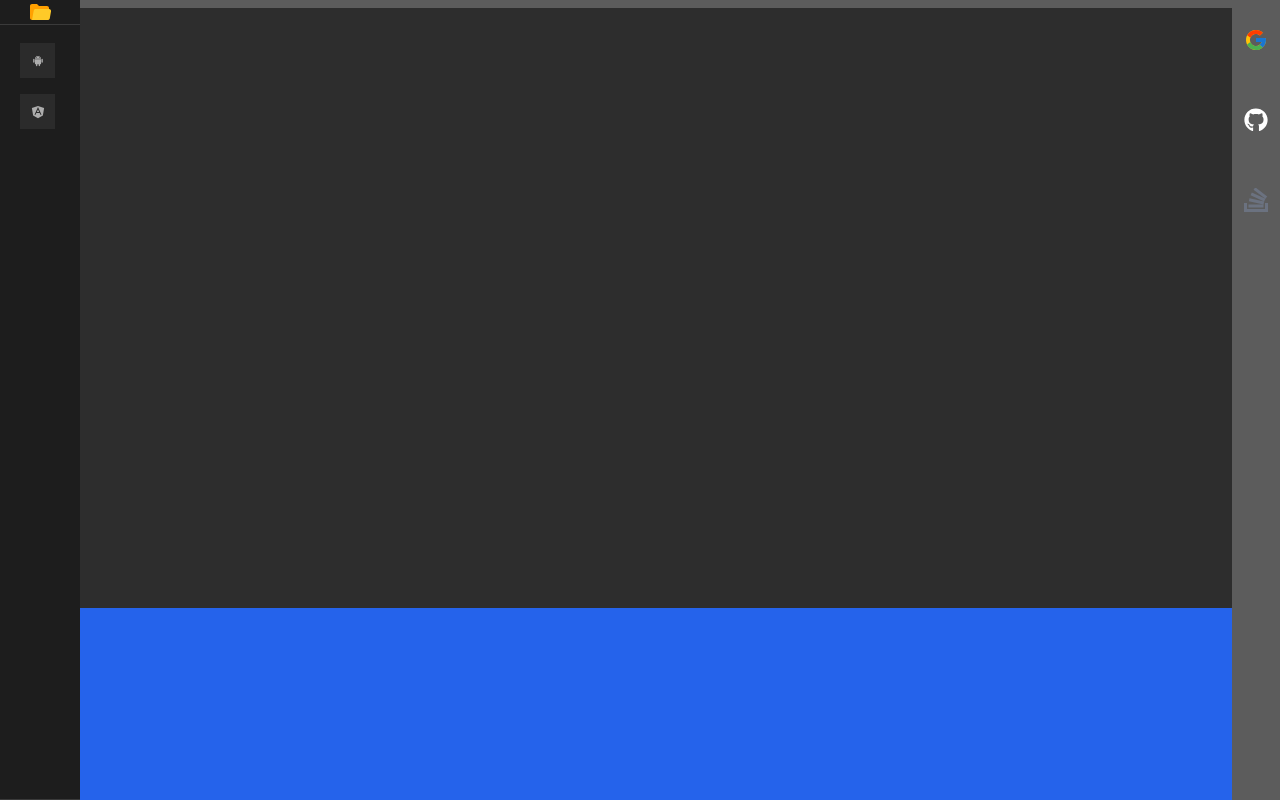
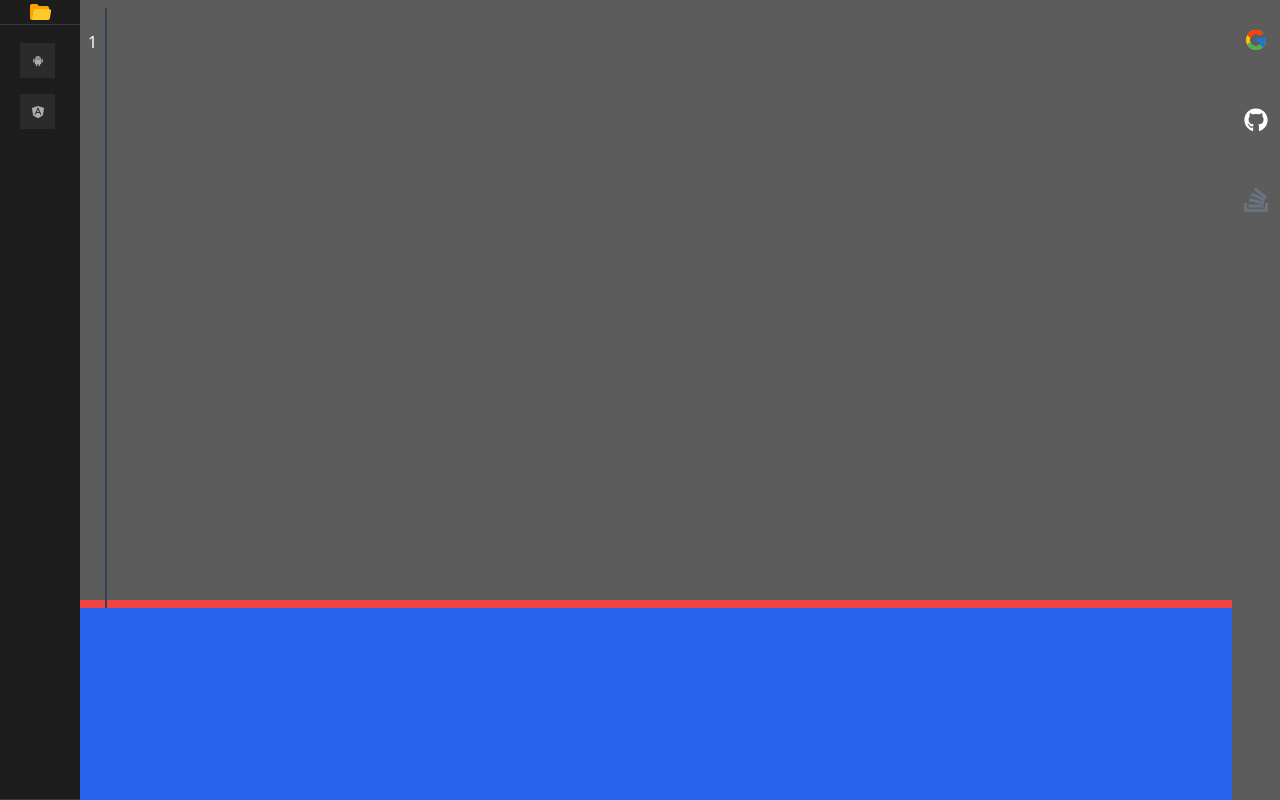
Before and after one commit to prasadthx/CoderZ-Code-Editor, a React (Create React App) app: page / in a window 1280 px wide. Built offline with nearby package versions, Linux system fonts and the light colour scheme.

Commit message:
Fixed Vibrancy and added line numbers

```diff
--- a/src/components/Editor/Editor.js
+++ b/src/components/Editor/Editor.js
@@ -10,23 +10,34 @@ import 'highlight.js/styles/github-dark.css';
 import { atomOneDark } from 'react-syntax-highlighter/dist/esm/styles/hljs';
 
 const Editor = () => {
-    const [className, setClassName] = useState('flex flex-col h-full w-full');
+    const [className, setClassName] = useState('flex flex-col h-full w-full bg-transparent');
     const [code, setCode] = useState('');
+    const [lineNumbers, setLineNumbers] = useState(1);
+    const displayLineNumbers = useRef();
     const codeArea = useRef();
     const codePre = useRef();
+
     useEffect(() => {
         codeArea.current.innerHTML = code.replace(new RegExp("&", "g"), "&").replace(new RegExp("<", "g"), "<");
         hljs.highlightAll();
     }, [code]);
 
+    useEffect(() => {
+        displayLineNumbers.current.innerHTML += `${lineNumbers}<br/>`;
+    },[lineNumbers,]);
+
     const sync_scroll = (element) => {
         codePre.current.scrollTop = element.scrollTop;
+        displayLineNumbers.current.scrollTop = element.scrollTop;
         codePre.current.scrollLeft = element.scrollLeft;
     }
 
     const checkTab = (element, event) => {
         let code = element.value;
-        if(event.key == "Tab") {
+        if(event.key === "Enter"){
+            setLineNumbers(lineNumbers + 1);
+        }
+        if(event.key === "Tab") {
             /* Tab key pressed */
             event.preventDefault(); // stop normal
             let before_tab = code.slice(0, element.selectionStart); // text before tab
@@ -42,21 +53,28 @@ const Editor = () => {
 
     return (
         <div className={className}>
-            <div className={'Editor grow text-white relative'}>
+            <div className={'Editor grow flex text-white relative bg-transparent'}>
+                <div className={'h-full w-7 bg-transparent my-2 border-r-2 border-slate-700'}>
+                    <div ref={displayLineNumbers} className={'py-5'} style={{lineHeight:"1.87rem"}}>
+                        {/*{lineNumbers}*/}
+                    </div>
+                </div>
+                <div className={'h-full w-full relative'}>
                     <textarea onChange={(e)=>{setCode(e.target.value); sync_scroll(e.target)}} onScroll={(e) => sync_scroll(e.target)}
-                          className={'text-transparent bg-transparent caret-red-600 w-full h-full resize-none absolute top-0 left-0 z-10 whitespace-pre-wrap m-2 p-2 pl-7 pt-7 border-0 text-xl font-mono outline-0 overflow-auto'}
+                               className={'text-transparent bg-transparent caret-red-600 w-full h-full resize-none absolute top-0 left-0 right-0 bottom-0 z-10 whitespace-pre-wrap m-0 p-7 border-0 text-xl font-mono outline-0 overflow-auto'}
                                spellCheck={false} style={{lineHeight:"1.87rem"}} resize={false} onKeyDown={(e) => checkTab(e.target, e)}
                     >
-                    Hello World
+
                     </textarea>
-                <pre className={'h-full w-full absolute bg-transparent top-0 left-0 whitespace-pre-wrap m-2 p-2 border-0 text-xl mono overflow-auto'}
-                     style={{lineHeight:"1.87rem"}} ref={codePre}
+
+                    <pre className={'h-full w-full absolute bg-transparent top-0 left-0 bottom-0 right-0 whitespace-pre-wrap m-0 border-0 text-xl mono overflow-auto'}
+                          style={{lineHeight:"1.87rem", margin: "0 0 0 0", background:"transparent", padding:"8px 8px 8px 8px", fontFamily: "monospace", fontSize: "1.25rem"}} ref={codePre}
                     >
-                    <code ref={codeArea} className="language-javascript" style={{lineHeight:"1.87rem"}}>
-                        console.log("Hello")
+                               <code ref={codeArea} className="language-javascript" style={{lineHeight:"1.87rem", background:'transparent', margin:"0px 0px 0px 0px"}}>
                                     {code}
                                </code>
                     </pre>
+                </div>
             </div>
 
             <ResizableBox width='100%' height={200} className={"bg-blue-600 w-full"}
@@ -70,3 +88,18 @@ const Editor = () => {
 }
 
 export default Editor;
+
+// <textarea onChange={(e)=>{setCode(e.target.value); sync_scroll(e.target)}} onScroll={(e) => sync_scroll(e.target)}
+//           className={'text-transparent bg-transparent caret-red-600 w-full h-full resize-none absolute top-0 left-0 z-10 whitespace-pre-wrap m-2 p-2 pl-7 pt-7 border-0 text-xl font-mono outline-0 overflow-auto'}
+//           spellCheck={false} style={{lineHeight:"1.87rem"}} resize={false} onKeyDown={(e) => checkTab(e.target, e)}
+// >
+//                     Hello World
+//                 </textarea>
+// <pre className={'h-full w-full absolute bg-transparent top-0 left-0 whitespace-pre-wrap m-2 p-2 border-0 text-xl mono overflow-auto'}
+//      style={{lineHeight:"1.87rem"}} ref={codePre}
+// >
+//                     <code ref={codeArea} className="language-javascript" style={{lineHeight:"1.87rem"}}>
+//                         console.log("Hello")
+//                         {code}
+//                     </code>
+//                 </pre>
```
Lines whose indentation alone changed are shown as unchanged.
